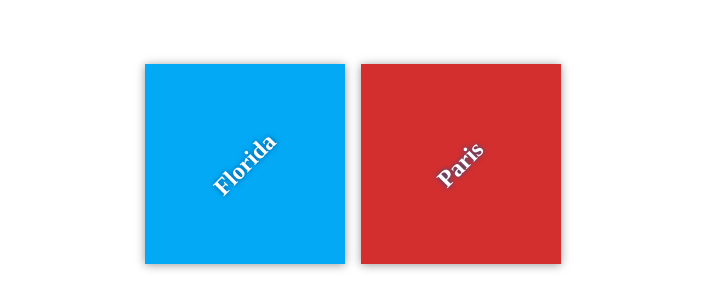
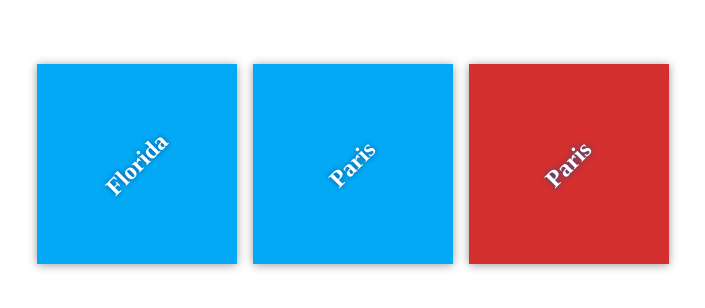
Before and after one commit to alvaro347/my-travel-plans, a plain HTML site: page index.html in a window 1280 px wide. Shown: the part 236-544 px from the top of the page, without its empty margins (287-992 px from the left). Drawn offline with Linux system fonts and the light colour scheme.

Commit message:
add starting destinations

```diff
--- a/index.html
+++ b/index.html
@@ -13,6 +13,9 @@
             <div class="destination" id="florida">
                 <h2>Florida</h2>
             </div>
+            <div class="destination" id="lolo">
+                <h2>Paris</h2>
+            </div>
 
             <div class="destination" id="paris">
                 <h2>Paris</h2>
```
